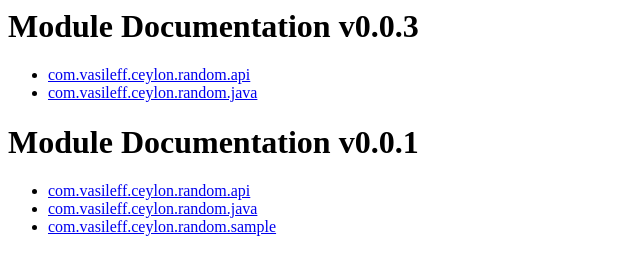
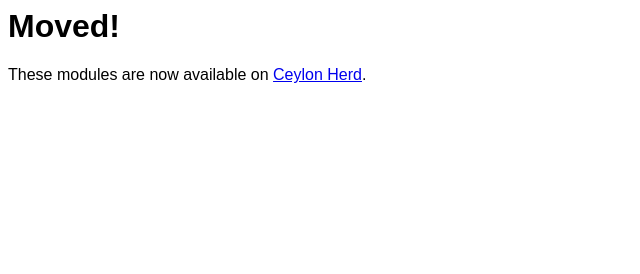
Before and after one commit to jvasileff/ceylon-random, a plain HTML site: page index.html in a window 1280 px wide. Shown: the whole page, without its empty margins (0-640 px from the left). Drawn offline with Linux system fonts and the light colour scheme.

Commit message:
point to Ceylon Herd

```diff
--- a/index.html
+++ b/index.html
@@ -2,17 +2,10 @@
   <head>
     <title>com.vasileff.ceylon.random</title>
   </head>
-  <body>
-    <h1>Module Documentation v0.0.3</h1>
-    <ul>
-      <li><a href="modules/com/vasileff/ceylon/random/api/0.0.3/module-doc/api/index.html">com.vasileff.ceylon.random.api</a>
-      <li><a href="modules/com/vasileff/ceylon/random/java/0.0.3/module-doc/api/index.html">com.vasileff.ceylon.random.java</a>
-    </ul>
-    <h1>Module Documentation v0.0.1</h1>
-    <ul>
-      <li><a href="modules/com/vasileff/ceylon/random/api/0.0.1/module-doc/api/index.html">com.vasileff.ceylon.random.api</a>
-      <li><a href="modules/com/vasileff/ceylon/random/java/0.0.1/module-doc/api/index.html">com.vasileff.ceylon.random.java</a>
-      <li><a href="modules/com/vasileff/ceylon/random/sample/0.0.1/module-doc/api/index.html">com.vasileff.ceylon.random.sample</a>
-    </ul>
+  <body style="font-family:sans-serif">
+    <h1>Moved!</h1>
+    <p>
+        These modules are now available on <a href="https://modules.ceylon-lang.org/modules">Ceylon Herd</a>.
+    </p>
   </body>
 </html>
```
